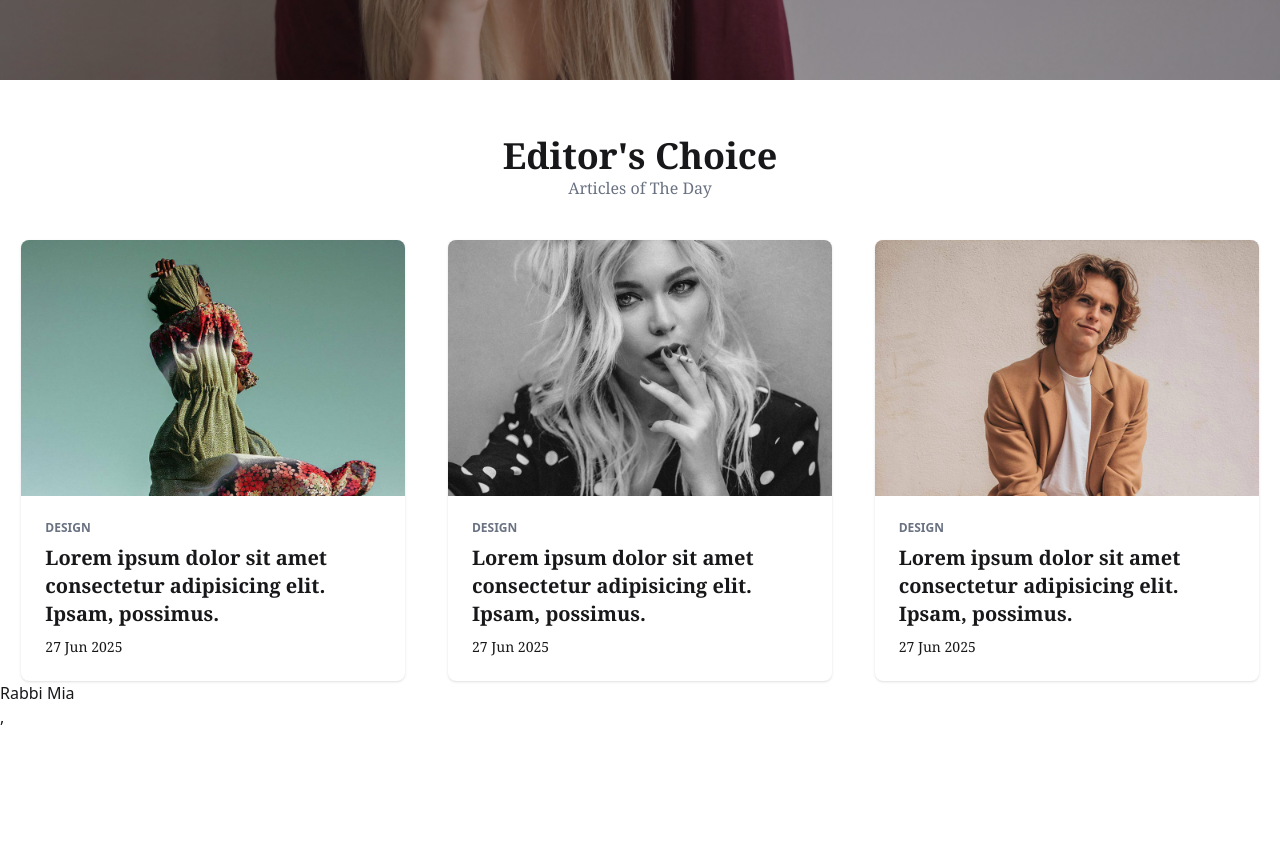
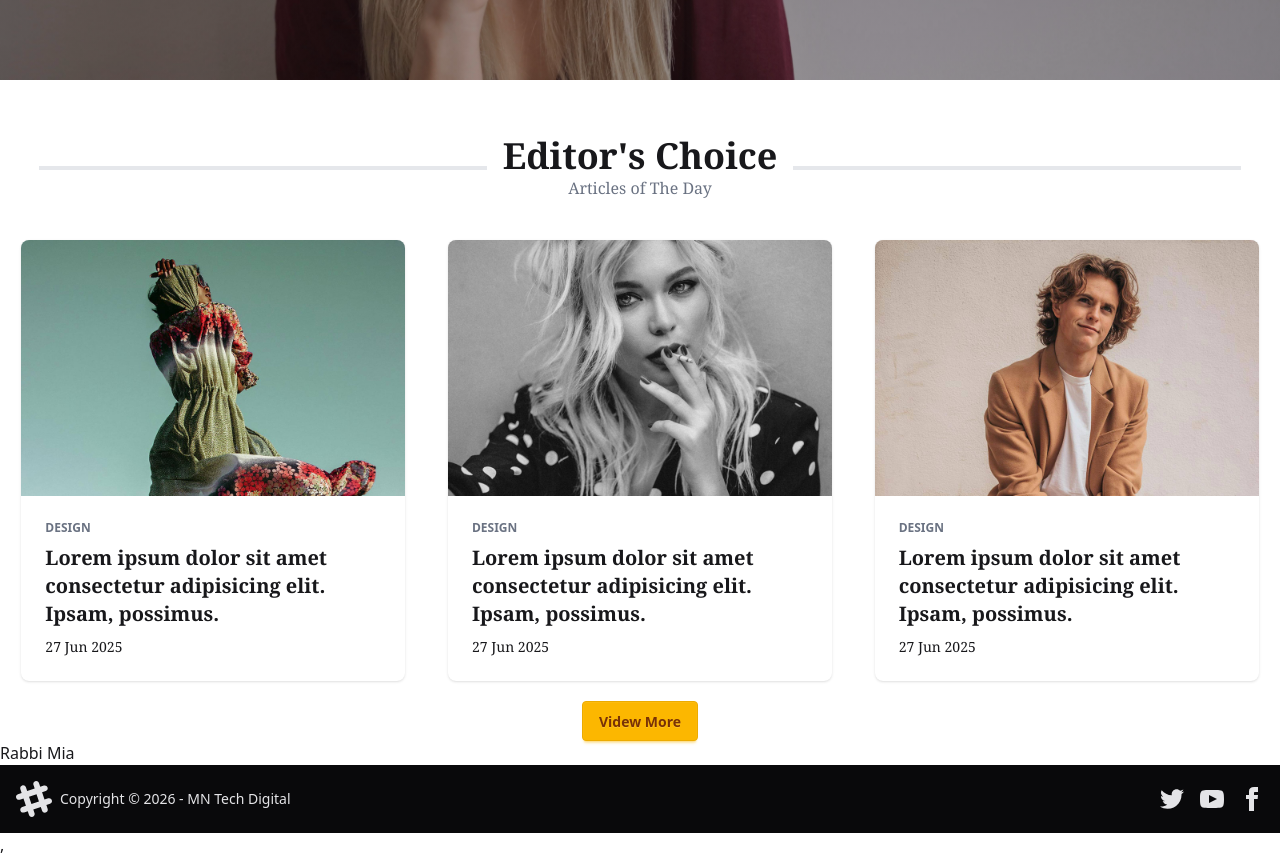
Before and after one commit to coders-rabbi/MNTech_first_project, a React (Vite) app: page / in a window 1280 px wide. Shown: the part 720-1577 px from the top of the page. Before the commit the page ends 1449 px from the top, so only its background shows below. Built offline with nearby package versions, Linux system fonts and the light colour scheme.

Commit message:
footer done

```diff
--- a/src/layout/root.jsx
+++ b/src/layout/root.jsx
@@ -1,5 +1,6 @@
 import React from 'react';
 import { Outlet } from 'react-router';
+import Footer from '../shared/footer';
 
 const root = () => {
     return (
@@ -7,6 +8,7 @@
             <Outlet>
 
             </Outlet>
+            <Footer></Footer>
         </div>
     );
 };
--- a/src/pages/Home/ChoiseSection.jsx
+++ b/src/pages/Home/ChoiseSection.jsx
@@ -6,13 +6,13 @@
     return (
         <div className=' '>
 
-            <div className='flex justify-center items-center text-center mb-10 mt-14'>
-                <hr className=' bg-amber-500 h-3.5 text-3xl' />
+            <div className='flex justify-center items-center gap-4 text-center mb-10 mt-14'>
+                <hr className='w-[35%] bg-gray-200 h-1 text-3xl border-0' />
                 <div>
                     <h1 className='text-4xl font-bold font-serif'>Editor's Choice</h1>
                     <p className='font-serif text-gray-500'>Articles of The Day</p>
                 </div>
-                <hr className=' bg-amber-500 h-3.5 text-3xl' />
+                <hr className='w-[35%]  bg-gray-200 h-1 border-0 text-3xl' />
             </div>
 
             {/* Card items */}
@@ -65,6 +65,10 @@
                     </div>
                 </div>
             </div>
+
+            <div className='mt-5 flex justify-items-center justify-center'>
+                <button className='btn btn-warning transition-discrete'>Videw More</button>
+            </div>
         </div>
     );
 };
--- a/src/shared/footer.jsx
+++ b/src/shared/footer.jsx
@@ -1,11 +1,59 @@
 import React from 'react';
 
-const footer = () => {
+const Footer = () => {
     return (
-        <div>
-            <h1>This is footer</h1>
-        </div>
+        <footer className="footer sm:footer-horizontal bg-neutral text-neutral-content items-center p-4">
+            <aside className="grid-flow-col items-center">
+                <svg
+                    width="36"
+                    height="36"
+                    viewBox="0 0 24 24"
+                    xmlns="http://www.w3.org/2000/svg"
+                    fillRule="evenodd"
+                    clipRule="evenodd"
+                    className="fill-current">
+                    <path
+                        d="M22.672 15.226l-2.432.811.841 2.515c.33 1.019-.209 2.127-1.23 2.456-1.15.325-2.148-.321-2.463-1.226l-.84-2.518-5.013 1.677.84 2.517c.391 1.203-.434 2.542-1.831 2.542-.88 0-1.601-.564-1.86-1.314l-.842-2.516-2.431.809c-1.135.328-2.145-.317-2.463-1.229-.329-1.018.211-2.127 1.231-2.456l2.432-.809-1.621-4.823-2.432.808c-1.355.384-2.558-.59-2.558-1.839 0-.817.509-1.582 1.327-1.846l2.433-.809-.842-2.515c-.33-1.02.211-2.129 1.232-2.458 1.02-.329 2.13.209 2.461 1.229l.842 2.515 5.011-1.677-.839-2.517c-.403-1.238.484-2.553 1.843-2.553.819 0 1.585.509 1.85 1.326l.841 2.517 2.431-.81c1.02-.33 2.131.211 2.461 1.229.332 1.018-.21 2.126-1.23 2.456l-2.433.809 1.622 4.823 2.433-.809c1.242-.401 2.557.484 2.557 1.838 0 .819-.51 1.583-1.328 1.847m-8.992-6.428l-5.01 1.675 1.619 4.828 5.011-1.674-1.62-4.829z"></path>
+                </svg>
+                <p>Copyright © {new Date().getFullYear()} - MN Tech Digital</p>
+            </aside>
+            <nav className="grid-flow-col gap-4 md:place-self-center md:justify-self-end">
+                <a>
+                    <svg
+                        xmlns="http://www.w3.org/2000/svg"
+                        width="24"
+                        height="24"
+                        viewBox="0 0 24 24"
+                        className="fill-current">
+                        <path
+                            d="M24 4.557c-.883.392-1.832.656-2.828.775 1.017-.609 1.798-1.574 2.165-2.724-.951.564-2.005.974-3.127 1.195-.897-.957-2.178-1.555-3.594-1.555-3.179 0-5.515 2.966-4.797 6.045-4.091-.205-7.719-2.165-10.148-5.144-1.29 2.213-.669 5.108 1.523 6.574-.806-.026-1.566-.247-2.229-.616-.054 2.281 1.581 4.415 3.949 4.89-.693.188-1.452.232-2.224.084.626 1.956 2.444 3.379 4.6 3.419-2.07 1.623-4.678 2.348-7.29 2.04 2.179 1.397 4.768 2.212 7.548 2.212 9.142 0 14.307-7.721 13.995-14.646.962-.695 1.797-1.562 2.457-2.549z"></path>
+                    </svg>
+                </a>
+                <a>
+                    <svg
+                        xmlns="http://www.w3.org/2000/svg"
+                        width="24"
+                        height="24"
+                        viewBox="0 0 24 24"
+                        className="fill-current">
+                        <path
+                            d="M19.615 3.184c-3.604-.246-11.631-.245-15.23 0-3.897.266-4.356 2.62-4.385 8.816.029 6.185.484 8.549 4.385 8.816 3.6.245 11.626.246 15.23 0 3.897-.266 4.356-2.62 4.385-8.816-.029-6.185-.484-8.549-4.385-8.816zm-10.615 12.816v-8l8 3.993-8 4.007z"></path>
+                    </svg>
+                </a>
+                <a>
+                    <svg
+                        xmlns="http://www.w3.org/2000/svg"
+                        width="24"
+                        height="24"
+                        viewBox="0 0 24 24"
+                        className="fill-current">
+                        <path
+                            d="M9 8h-3v4h3v12h5v-12h3.642l.358-4h-4v-1.667c0-.955.192-1.333 1.115-1.333h2.885v-5h-3.808c-3.596 0-5.192 1.583-5.192 4.615v3.385z"></path>
+                    </svg>
+                </a>
+            </nav>
+        </footer>
     );
 };
 
-export default footer;
+export default Footer;
```
